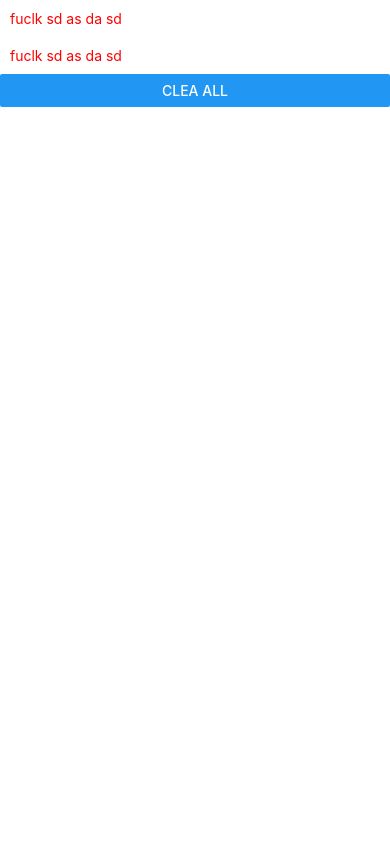
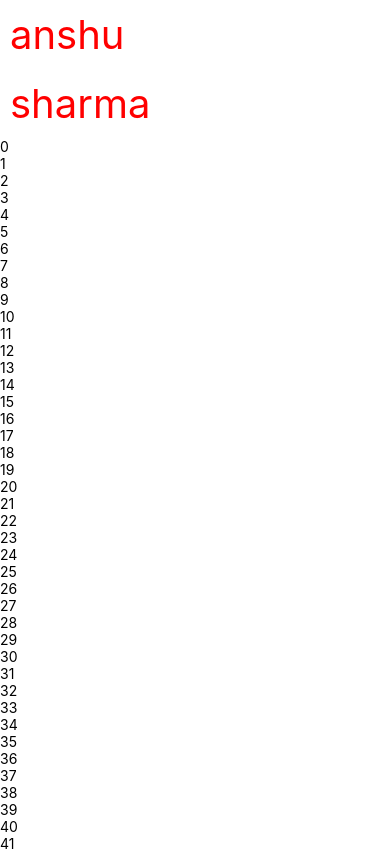
Before and after one commit to anshu4sharma/react-native-app, a React Native app: screen / in a window 390 px wide. Shown: the top 851 px of the page. Built offline with nearby package versions, Linux system fonts and the light colour scheme.

Commit message:
flatlist and custom list created

```diff
--- a/App.tsx
+++ b/App.tsx
@@ -5,38 +5,30 @@
  * @format
  */
 
-import React, {useState} from 'react';
-import {
-  Button,
-  ScrollView,
-  StyleSheet,
-  Text,
-  TextInput,
-  View,
-} from 'react-native';
+import React from 'react';
+import {FlatList, ScrollView, StyleSheet, Text, View} from 'react-native';
 
+let users = [
+  {
+    name: 'anshu',
+  },
+  {
+    name: 'sharma',
+  },
+];
 const App = () => {
-  const [text, setText] = useState('');
   return (
-    <ScrollView>
-      <View>
-        <Text>{text}</Text>
-        <TextInput
-          style={styles.text}
-          value={text}
-          onChangeText={v => setText(v)}
-          placeholder="fuclk sd as da sd"
-        />
-        <TextInput
-          style={styles.text}
-          value={text}
-          onChangeText={v => setText(v)}
-          placeholder="fuclk sd as da sd"
-          secureTextEntry
-        />
-        <Button title="clea all" onPress={() => setText('')} />
-      </View>
-    </ScrollView>
+    <View>
+      <FlatList
+        data={users}
+        renderItem={({item}) => <Text style={styles.text}>{item.name}</Text>}
+      />
+      <ScrollView style={styles.div}>
+        {[...Array(100)].map((_, index) => {
+          return <Text>{index}</Text>;
+        })}
+      </ScrollView>
+    </View>
   );
 };
 
@@ -46,5 +38,11 @@ const styles = StyleSheet.create({
   text: {
     color: 'red',
     margin: 10,
+    fontSize: 40,
+  },
+  div: {
+    display: 'flex',
+    gap: 10,
+    textAlign: 'center',
   },
 });
```
Also changed, not shown: components/BasicForm.tsx (added, +50 -0 lines).
